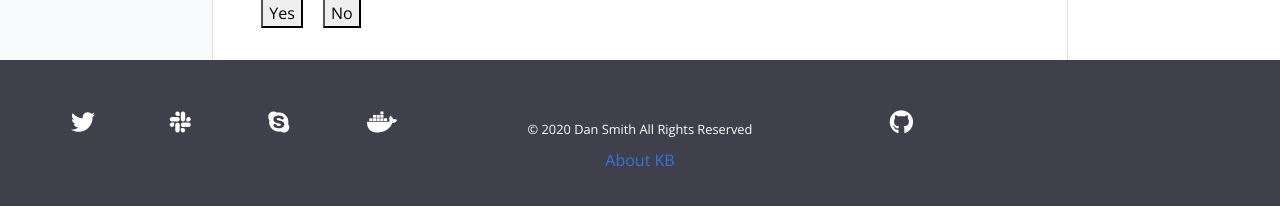
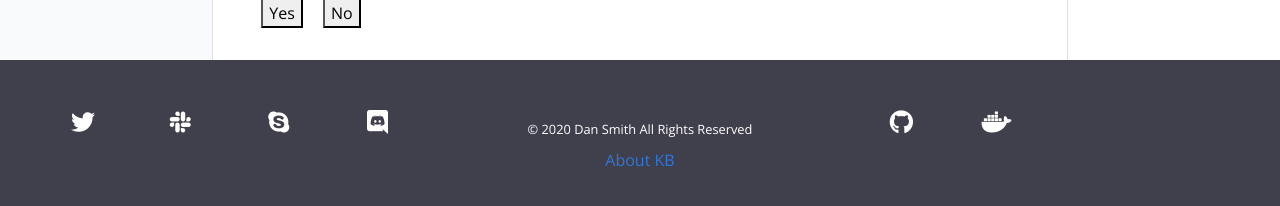
Before and after one commit to 101101/kb, a Jekyll site: the page built from pages/index.md, in a window 1280 px wide and 900 px high, scrolled down 1519 px. Shown: the part 690-896 px from the top of the window. Built offline with Jekyll 4.4.1, drawn with Linux system fonts in a browser that asks for light colours.

Commit message:
Update footer.html

```diff
--- a/_includes/footer.html
+++ b/_includes/footer.html
@@ -12,7 +12,7 @@
       <div class="col-2 col-sm-1 text-xs-center order-sm-2">
 {% if site.slack %}<ul class="list-inline mb-0">
   <li class="list-inline-item mx-2 h3" data-toggle="tooltip" data-placement="top" title="" aria-label="Slack" data-original-title="Slack">
-    <a class="text-white" target="_blank" href="{{ site.slack }}">
+    <a class="text-white" target="_blank" href="https://101101workspace.slack.com/archives/{{ site.slack }}">
       <i class="fab fa-slack"></i>
     </a>
   </li>
@@ -26,6 +26,15 @@
   </li>
 </ul>{% endif %}
 </div>
+      <div class="col-2 col-sm-1 text-xs-center order-sm-2">
+{% if site.discord %}<ul class="list-inline mb-0">
+  <li class="list-inline-item mx-2 h3" data-toggle="tooltip" data-placement="top" title="" aria-label="Discord" data-original-title="Discord">
+    <a class="text-white" target="_blank" href="https://discord.gg/{{ site.discord }}">
+      <i class="fab fa-discord"></i>
+    </a>
+  </li>
+</ul>{% endif %}
+</div>
 <div class="col-2 col-sm-1 text-right text-xs-center order-sm-3">
 <ul class="list-inline mb-0">
   <li class="list-inline-item mx-2 h3" data-toggle="tooltip" data-placement="top" title="" aria-label="GitHub" data-original-title="GitHub">
@@ -34,11 +43,20 @@
     </a>
   </li>
 </ul></div>
-      <div class="col-2 col-sm-1 text-xs-center order-sm-2">
+<div class="col-2 col-sm-1 text-right text-xs-center order-sm-3">
 {% if site.dockerhub %}<ul class="list-inline mb-0">
   <li class="list-inline-item mx-2 h3" data-toggle="tooltip" data-placement="top" title="" aria-label="Docker" data-original-title="Docker">
     <a class="text-white" target="_blank" href="{{ site.dockerhub }}">
       <i class="fab fa-docker"></i>
+    </a>
+  </li>
+</ul>{% endif %}
+</div>
+<div class="col-2 col-sm-1 text-right text-xs-center order-sm-3">
+{% if site.gitlab %}<ul class="list-inline mb-0">
+  <li class="list-inline-item mx-2 h3" data-toggle="tooltip" data-placement="top" title="" aria-label="Gitlab" data-original-title="Gitlab">
+    <a class="text-white" target="_blank" href="https://gitlab.com/{{ site.gitlab }}">
+      <i class="fab fa-gitlab"></i>
     </a>
   </li>
 </ul>{% endif %}
```
